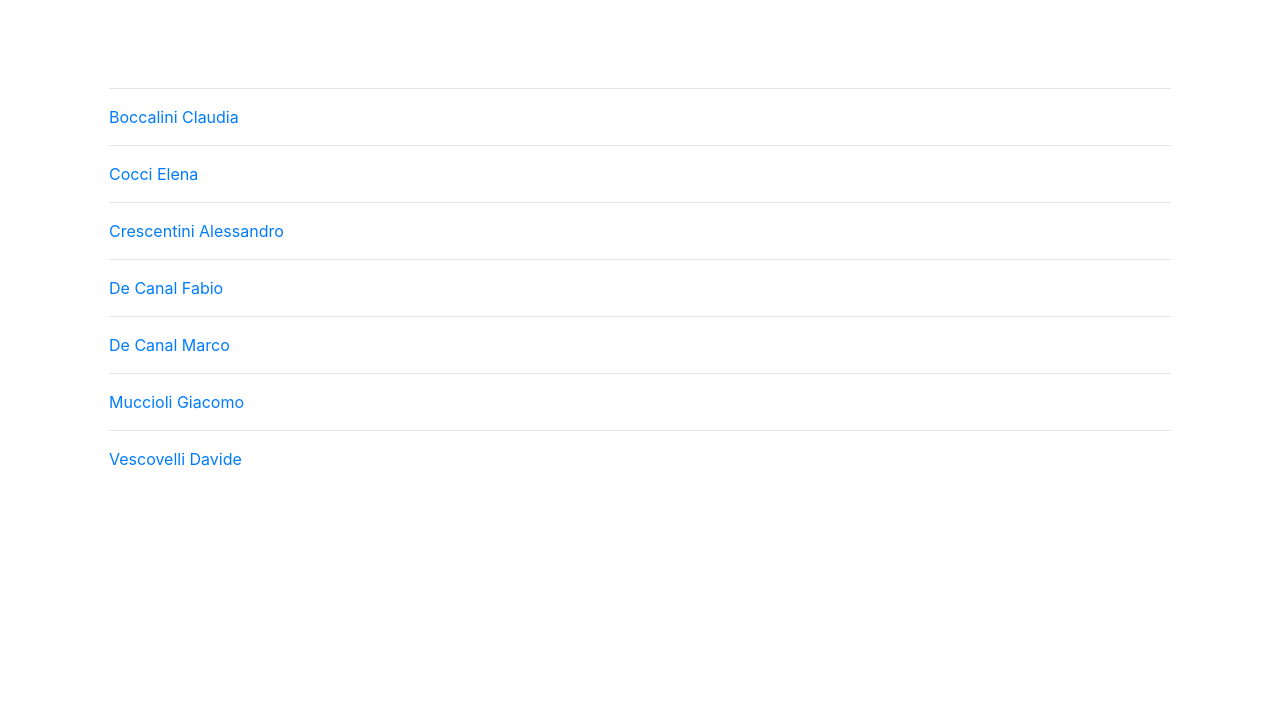
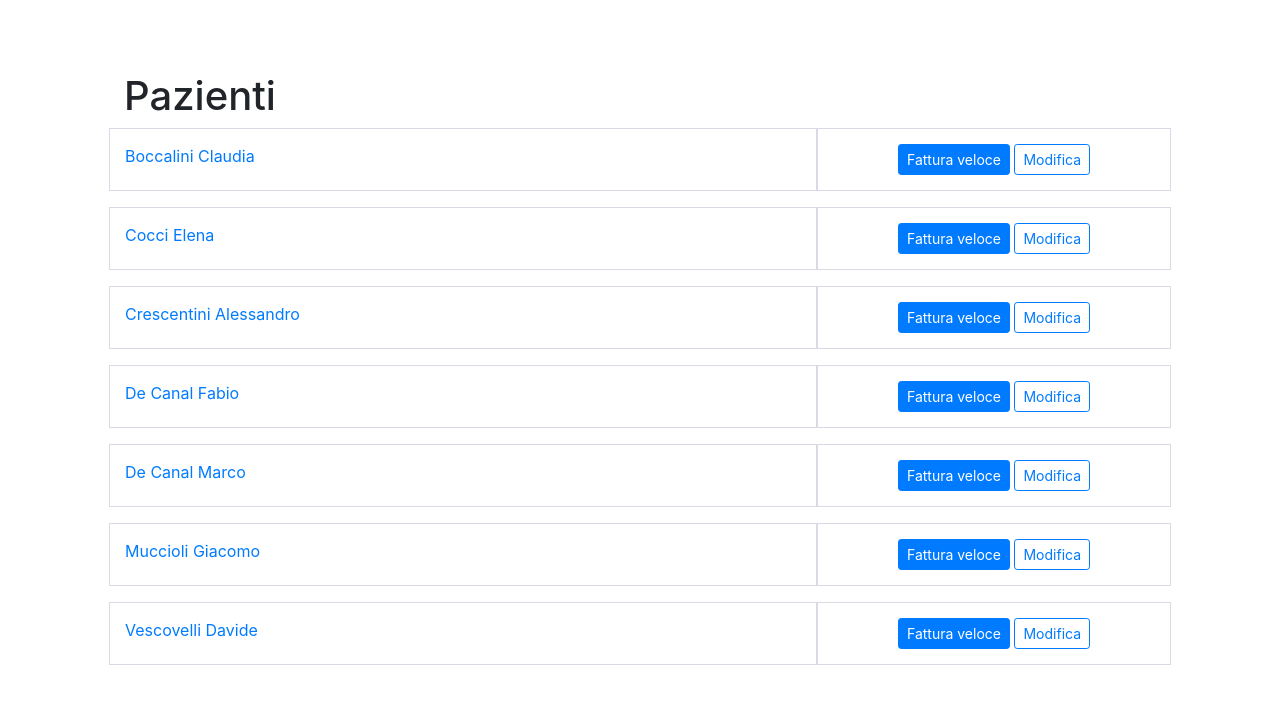
Before and after one commit to DckCanal/Studio, a Django app: page /gestione/pazienti/ in a window 1280 px wide. Shown: the part 56-760 px from the top of the page. Run offline with Django 3.2, Linux system fonts and the light colour scheme; a user stored in the database is signed in; data comes from the database, SQL or seed files in the repository; both versions use the stored data as it was after the commit; some libraries are stand-ins or nearby versions.

Commit message:
Fattura e Paziente detailView pronte

```diff
--- a/gestione/templates/gestione/paziente_list.html
+++ b/gestione/templates/gestione/paziente_list.html
@@ -1,6 +1,32 @@
 {% extends "generic.html" %}
 {% block main-content %}
+<style>
+    .themed-grid-col {
+  padding-top: 15px;
+  padding-bottom: 15px;
+  background-color: rgba(255, 255, 255, 0.15);
+  border: 1px solid rgba(86, 61, 124, .2);
+}
+
+.themed-container {
+  padding: 15px;
+  margin-bottom: 30px;
+  background-color: rgba(0, 123, 255, .15);
+  border: 1px solid rgba(0, 123, 255, .2);
+}
+
+</style>
+<div class="container">
+<h1>Pazienti</h1>
 {% for p in elenco_pazienti %}
-<hr><a href="{{p.get_absolute_url}}">{{p}}</a>
+<div class="row mb-3">
+    <div class="col-md-8 themed-grid-col"><a href="{{p.get_absolute_url}}">{{p}}</a></div>
+    <div class="col-md-4 themed-grid-col text-center">
+        <a class="btn btn-primary btn-sm" href="{% url 'fattura-veloce' p.pk %}">Fattura veloce</a>
+        <a class="btn btn-outline-primary btn-sm" href="{% url 'modifica-paziente' p.pk %}">Modifica</a>
+    </div>
+  </div>
+
 {% endfor %}
 {% endblock main-content %}
+</div>
```
Also changed, not shown: gestione/templates/gestione/fattura_list.html (+25 -2 lines), db.sqlite3, 1 other file.
